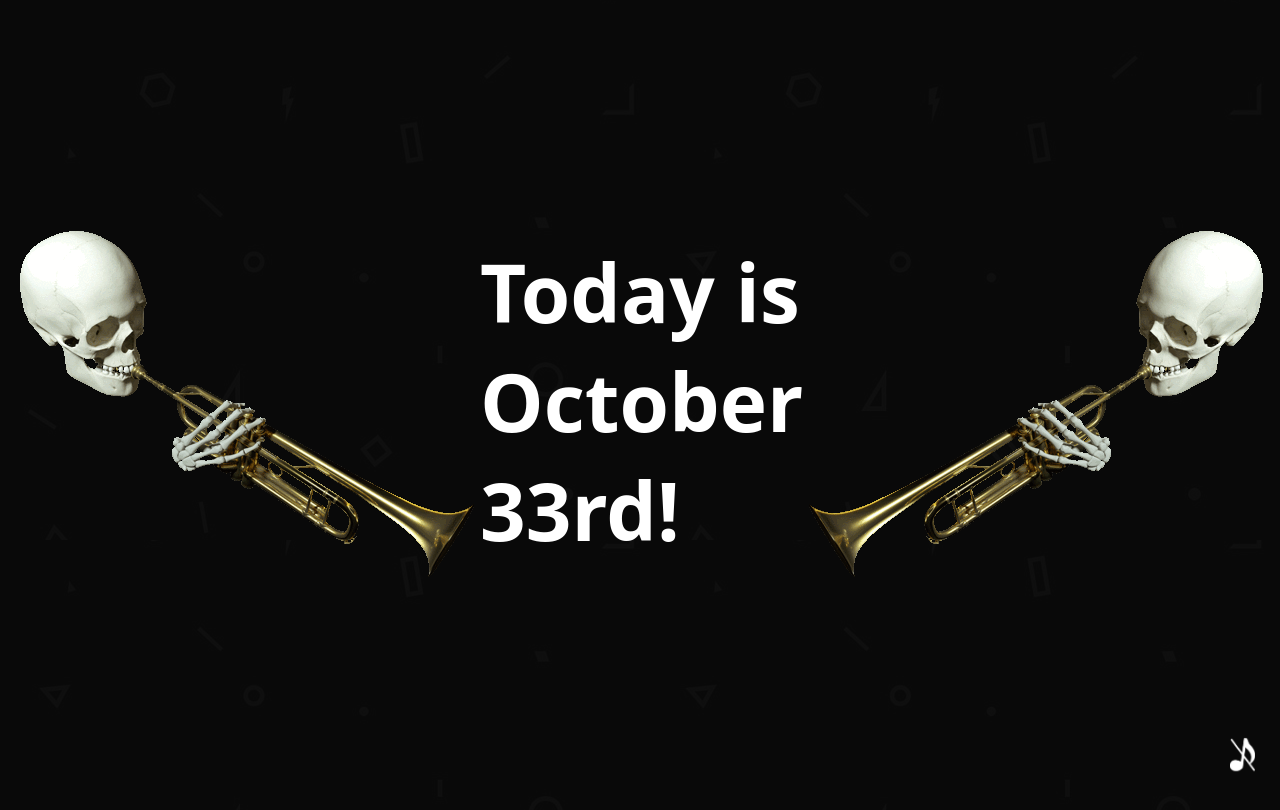
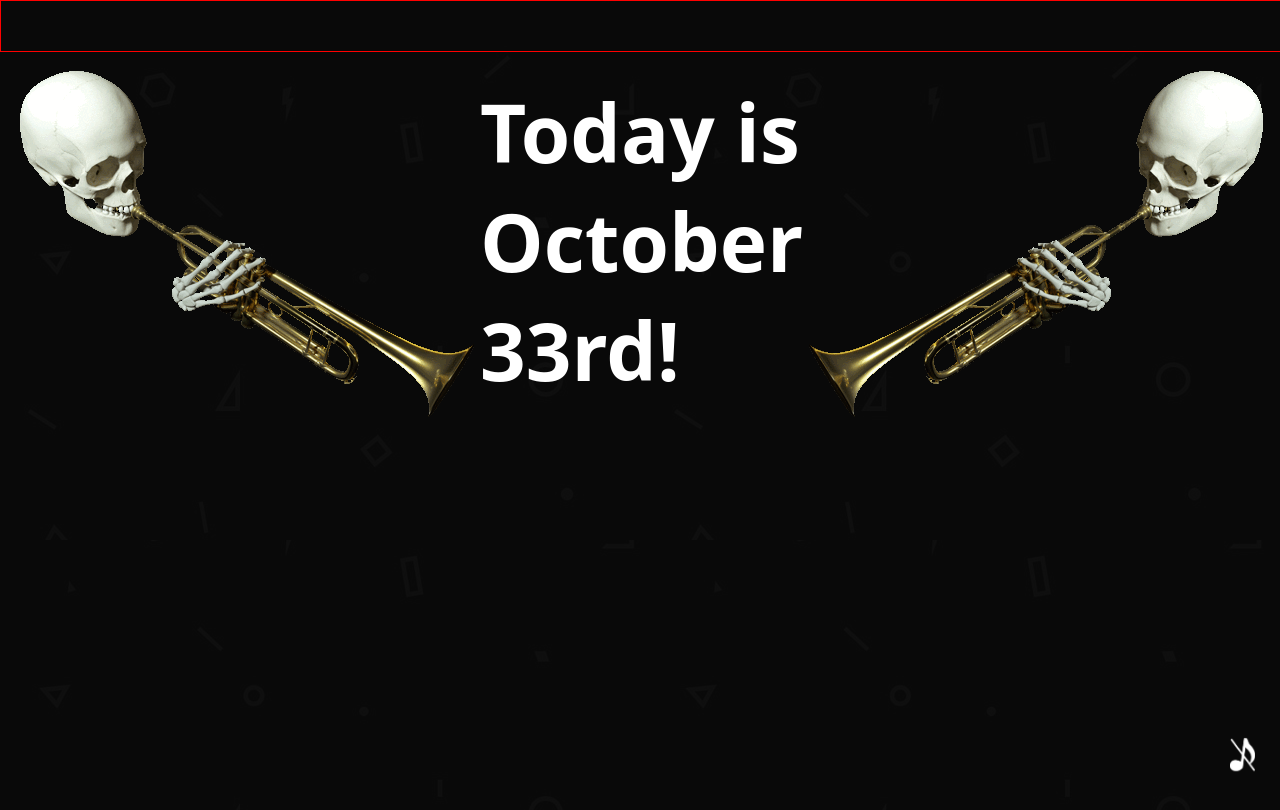
Before and after one commit to Rational1ty/october, a plain HTML site: page index.html in a window 1280 px wide. Shown: the top 810 px of the page. Drawn offline with Linux system fonts and the light colour scheme.

Commit message:
Modified volume and content positioning

```diff
--- a/index.html
+++ b/index.html
@@ -22,6 +22,9 @@
 			<h1 class="container__date" id="date"></h1>
 			<img src="./assets/dootdoot2.gif" alt="Skeleton playing trumpet" class="container__img"/>
 		</div>
+		<div class="search">
+			<div class="search__bar"></div>
+		</div>
 		<div class="audio">
 			<img src="./assets/music-note-disabled.png" alt="Toggle audio" class="audio__toggle" id="audio-toggle"/>
 			<audio src="./assets/sss-remix.mp3" id="music" style="display: none" loop></audio>
--- a/scripts/background.js
+++ b/scripts/background.js
@@ -15,8 +15,7 @@ function $(id) {
 $('audio-toggle').addEventListener('click', e => toggleAudio(e.target));
 
 window.addEventListener('load', () => {
-	const music = $('music');
-	music.volume = 0.2;
+	$('music').volume = 0.5;
 });
 
 function toggleAudio(element) {
--- a/styles/style.css
+++ b/styles/style.css
@@ -48,7 +48,7 @@ html, body {
 
 .container {
 	position: absolute;
-	top: 0;
+	top: -20vh;
 	left: 0;
 	width: 100vw;
 	height: 100vh;
@@ -67,12 +67,22 @@ html, body {
 
 .container__img {
 	filter: hue-rotate(0deg);
-	animation: 5s linear 0s infinite running grad;
+	animation: 5s linear 0s infinite running rgb;
 }
 
-@keyframes grad {
+@keyframes rgb {
 	from { filter: hue-rotate(0deg); }
 	to { filter: hue-rotate(360deg); }
+}
+
+.search {
+	position: absolute;
+	color: white;
+	width: 100vw;
+	height: 50px;
+	top: 0;
+	left: 0;
+	border: thin solid red;
 }
 
 .audio {
```
